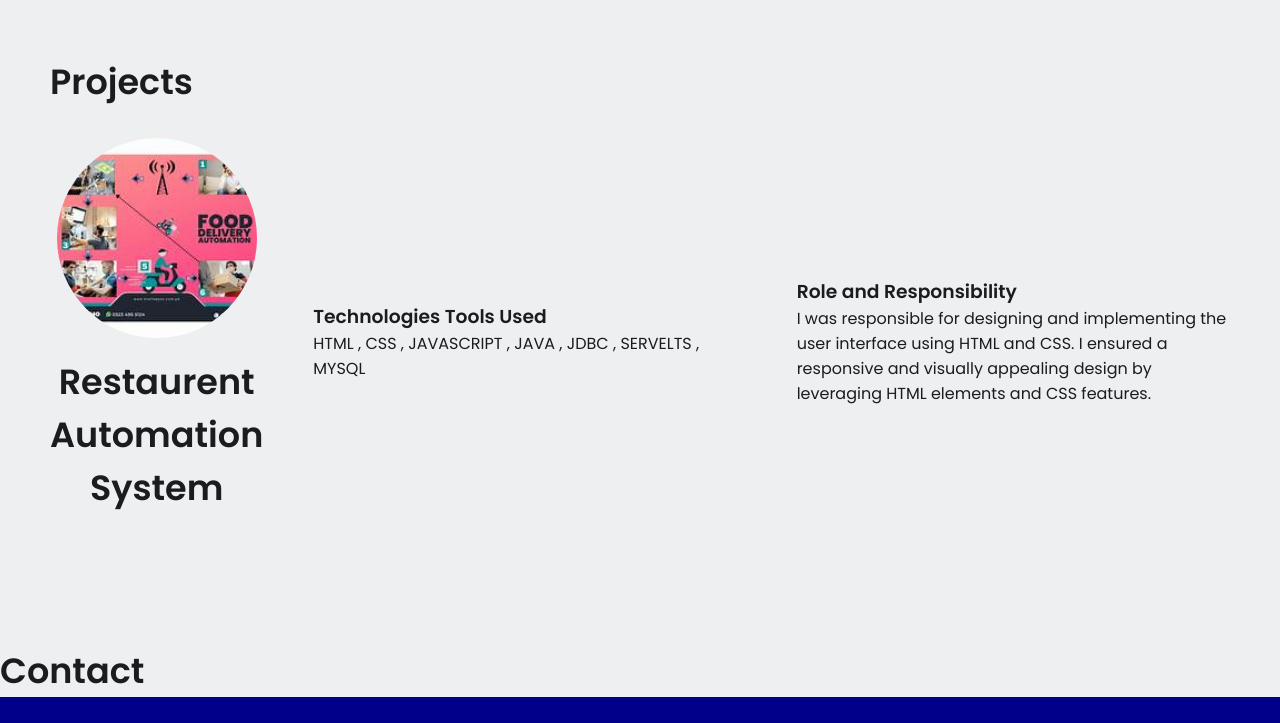
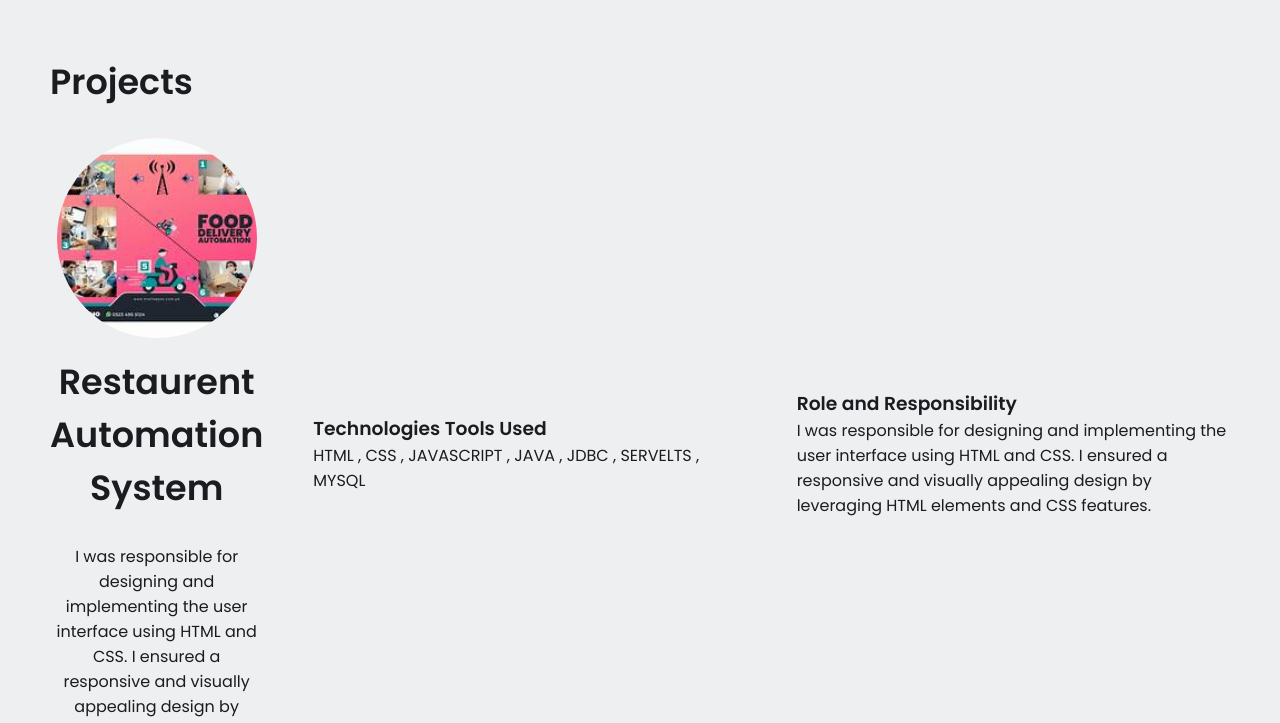
Before and after one commit to BollapuVarnika/Portfolio, a plain HTML site: page index.html in a window 1280 px wide. Shown: the part 880-1603 px from the top of the page. Drawn offline with nearby package versions, Linux system fonts and the light colour scheme.

Commit message:
Update index.html

```diff
--- a/index.html
+++ b/index.html
@@ -118,6 +118,7 @@
         <div class="person-details">
           <img src="images\restaurent.jpeg">
           <h2>Restaurent Automation System</h2>
+          I was responsible for designing and implementing the user interface using HTML and CSS. I ensured a responsive and visually appealing design by leveraging HTML elements and CSS features.
         </div>
         <div class="text">
           <h3>Technologies Tools Used</h3>
```
